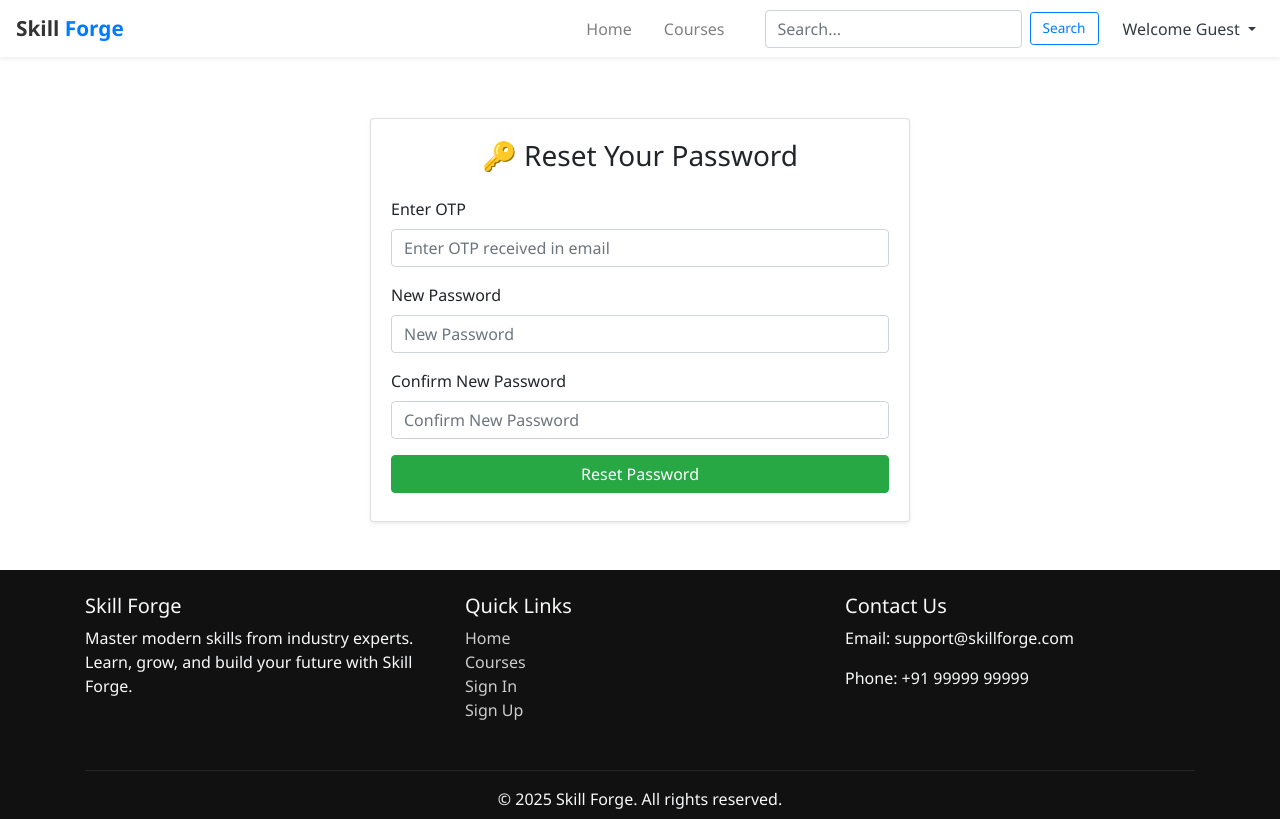
After one commit to Sujixz/Skill_forge, a Django app: page /reset-password/ in a window 1280 px wide. The commit adds this page. Run offline with Django 5.2, Linux system fonts and the light colour scheme; some libraries are stand-ins or nearby versions.

Commit message:
reser_pass

```diff
--- a/core/templates/base.html
+++ b/core/templates/base.html
@@ -99,7 +99,7 @@
 
 
   <nav class="navbar navbar-expand-lg navbar-light bg-white shadow-sm fixed-top">
-    <div class="container">
+    <!-- <div class="container"> -->
       <!-- Logo -->
       <a class="navbar-brand d-flex align-items-center" href="{% url 'index' %}">
         <!-- <img src="{% static 'images/logo.png' %}" alt="Skill Forge Logo" onerror="this.style.display='none'"> -->
@@ -122,7 +122,7 @@
             <a class="nav-link" href="{% url 'course_detail' 1 %}">Courses</a>
           </li>
           <li class="nav-item mx-2">
-            <a class="nav-link" href="{% url 'wishlist' %}"><i class="fas fa-heart"></i> Wishlist</a>
+            <!-- <a class="nav-link" href="{% url 'wishlist' %}"><i class="fas fa-heart"></i> Wishlist</a> -->
           </li>
         </ul>
 
@@ -161,7 +161,7 @@
   </ul>
 {% endif %}
       </div>
-    </div>
+    <!-- </div> -->
   </nav>
 
 
@@ -186,8 +186,8 @@
           <h5>Quick Links</h5>
           <ul class="list-unstyled">
             <li><a href="{% url 'index' %}">Home</a></li>
-            <li><a href="{% url 'courses' %}">Courses</a></li>
-            <li><a href="{% url 'wishlist' %}">Wishlist</a></li>
+            <li><a href="{% url 'course_detail' 1 %}">Courses</a></li>
+            <!-- <li><a href="{% url 'wishlist' %}">Wishlist</a></li> -->
             <li><a href="{% url 'signin' %}">Sign In</a></li>
             <li><a href="{% url 'signup' %}">Sign Up</a></li>
           </ul>
--- a/core/templates/index.html
+++ b/core/templates/index.html
@@ -34,11 +34,8 @@
           <h5 class="card-title">{{ course.title }}</h5>
           <p class="card-text">{{ course.description|truncatechars:80 }}</p>
           <p class="text-success fw-semibold">₹{{ course.price }}</p>
-          {% if user.is_authenticated %}
             <a href="{% url 'course_detail' course.id %}" class="btn btn-outline-primary btn-sm mt-auto">Learn More</a>
-          {% else %}
-            <a href="{% url 'signin' %}?next={% url 'course_detail' course.id %}" class="btn btn-outline-primary btn-sm mt-auto">Learn More</a>
-          {% endif %}
+
         </div>
       </div>
     </div>
--- /dev/null
+++ b/core/templates/reset_password.html
@@ -0,0 +1,67 @@
+{% extends "base.html" %}
+{% block title %}Reset Password | Skill Forge{% endblock %}
+{% block content %}
+
+<div class="container my-5">
+  <div class="row justify-content-center">
+    <div class="col-md-6">
+      <div class="card shadow-sm">
+        <div class="card-body">
+          <h3 class="text-center mb-4">🔑 Reset Your Password</h3>
+          <form method="POST" onsubmit="return validatePassword();">
+            {% csrf_token %}
+
+            <div class="mb-3">
+              <label for="otp" class="form-label">Enter OTP</label>
+              <input type="text" class="form-control" id="otp" name="otp" placeholder="Enter OTP received in email" required>
+            </div>
+
+            <div class="mb-3">
+              <label for="new_password" class="form-label">New Password</label>
+              <input type="password" class="form-control" id="new_password" name="new_password" placeholder="New Password" required>
+            </div>
+
+            <div class="mb-3">
+              <label for="confirm_password" class="form-label">Confirm New Password</label>
+              <input type="password" class="form-control" id="confirm_password" name="confirm_password" placeholder="Confirm New Password" required>
+            </div>
+
+            <button type="submit" class="btn btn-success w-100">Reset Password</button>
+          </form>
+
+          <div id="passwordError" class="text-danger mt-2"></div>
+
+          {% if error %}
+          <div class="alert alert-danger mt-3">{{ error }}</div>
+          {% endif %}
+        </div>
+      </div>
+    </div>
+  </div>
+</div>
+
+<script>
+  function validatePassword() {
+    const newPassword = document.getElementById("new_password").value;
+    const confirmPassword = document.getElementById("confirm_password").value;
+    const specialCharPattern = /[!@#$%^&*(),.?":{}|<>]/;
+
+    // Check special character
+    if (!specialCharPattern.test(newPassword)) {
+      document.getElementById("passwordError").innerText = "⚠️ Password must contain at least one special character.";
+      return false;
+    }
+
+    // Check match
+    if (newPassword !== confirmPassword) {
+      document.getElementById("passwordError").innerText = "⚠️ Passwords do not match.";
+      return false;
+    }
+
+    // Clear error if validation passes
+    document.getElementById("passwordError").innerText = "";
+    return true;
+  }
+</script>
+
+{% endblock %}
--- a/core/templates/signin.html
+++ b/core/templates/signin.html
@@ -24,11 +24,11 @@
         <input type="password" class="form-control" name="password" placeholder="Password">
       </div>
       <div class="form-check mb-2">
-        <input type="checkbox" class="form-check-input" id="rememberMe">
+        <input type="checkbox" class="form-check-input" id="rememberMe" name="remember_me" required>
         <label class="form-check-label" for="rememberMe">Remember me</label>
       </div>
       <div class="mb-3">
-        <a href="#" class="text-secondary float-right">Forgot password?</a>
+        <a href="{% url 'request_password' %}" class="text-secondary float-right">Forgot password?</a>
       </div>
       <button type="submit" class="btn btn-primary btn-block">Sign In</button>
     </form>
--- a/core/urls.py
+++ b/core/urls.py
@@ -1,5 +1,7 @@
 from django.urls import path
 from . import views
+from django.contrib.auth import views as auth_views
+
 
 urlpatterns = [
     path('', views.index, name='index'),
@@ -10,6 +12,11 @@ urlpatterns = [
     path('course/<int:course_id>/enroll/', views.enroll_course, name='enroll_course'),
     path('enrolled_courses/', views.enrolled_courses, name='enrolled_courses'),
     path('course_content/<int:course_id>/', views.course_content, name='course_content'),
+
+
+ # for authentication..(when user clicks on frget passwoed)
+    path('request-password/', views.request_password, name='request_password'),
+    path('reset-password/', views.reset_password, name='reset_password'),
 
 
 
--- a/core/views.py
+++ b/core/views.py
@@ -135,6 +135,45 @@ def userlogout(request):
     logout(request)
     return redirect("index")
 
+# forget password ( when user clicks on frget paasewrd)
+import random
+from django.core.mail import send_mail
+def forgot_password(request):
+    if request.method == 'POST':
+        email = request.POST['email']
+        otp = random.randint(100000, 999999)
+        request.session['otp'] = str(otp)
+        request.session['email'] = email
+
+        # Send OTP via email
+        send_mail(
+            'Your OTP for Password Reset',
+            f'Your OTP is: {otp}',
+            'your_email@gmail.com',
+            [email],
+            fail_silently=False,
+        )
+
+        return redirect('verify_otp')
+
+    return render(request, 'forgot_password.html')
+
+
+def verify_otp(request):
+    if request.method == 'POST':
+        entered_otp = request.POST['otp']
+        session_otp = request.session.get('otp')
+
+        if entered_otp == session_otp:
+            # OTP correct, redirect to index
+            messages.success(request, "OTP Verified Successfully!")
+            return redirect('index')
+        else:
+            messages.error(request, "Invalid OTP. Please try again.")
+            return redirect('verify_otp')
+
+    return render(request, 'verify_otp.html')
+
 # Dashboard View - Show enrolled courses
 @login_required
 def dashboard(request):
@@ -218,6 +257,8 @@ def payment(request):
 
     return redirect('payment_success')
 
+
+from django.core.mail import send_mail
 @login_required
 def payment_success(request):
     payment_id = request.GET.get('payment_id')
@@ -231,10 +272,38 @@ def payment_success(request):
     course = Course.objects.get(id=course_id) if course_id else None
     billing = BillingDetails.objects.get(id=billing_id) if billing_id else None
 
-    # Save
+    # ✅ Save enrollment
     if course:
         enrollment, created = Enrollment.objects.get_or_create(student=request.user, course=course)
         print("ENROLLMENT CREATED:", created)
+
+    # ✅ Send payment confirmation email
+    if billing and course:
+        send_mail(
+            subject=f'Payment Confirmation - {course.title}',
+            message=f'''
+Hello {billing.first_name} {billing.last_name},
+
+Thank you for your payment!
+
+ Payment ID: {payment_id}
+ Course: {course.title}
+ Amount Paid: ₹{course.price}
+
+You can now access your course anytime by logging into your account.
+
+Happy Learning!
+Skill Forge Team
+''',
+            from_email=settings.EMAIL_HOST_USER,
+            recipient_list=[billing.email],
+            fail_silently=False,
+        )
+        print("Confirmation email sent to:", billing.email)
+
+    # ✅ Clear session data
+    request.session.pop('course_id', None)
+    request.session.pop('billing_id', None)
 
     context = {
         'payment_id': payment_id,
@@ -242,11 +311,8 @@ def payment_success(request):
         'billing': billing,
     }
 
+    return render(request, 'payment_success.html', context)
 
-    request.session.pop('course_id', None)
-    request.session.pop('billing_id', None)
-
-    return render(request, 'payment_success.html', context)
 
 
 
@@ -272,3 +338,71 @@ def search_results(request):
         'courses': courses
     }
     return render(request, 'search_results.html', context)
+
+import random
+from django.core.mail import send_mail
+
+def request_password(request):
+    if request.method == 'POST':
+        email = request.POST.get('email')
+        otp = str(random.randint(1000, 9999))
+
+        try:
+            user = User.objects.get(email=email)
+            # Save OTP in session
+            request.session['reset_email'] = email
+            request.session['reset_otp'] = otp
+
+            # Send email
+            send_mail(
+                'Your OTP for Password Reset',
+                f'Hello,\n\nYour OTP for password reset is: {otp}\n\nSkill Forge',
+                settings.EMAIL_HOST_USER,
+                [email],
+                fail_silently=False,
+            )
+
+            return redirect('reset_password')
+
+        except User.DoesNotExist:
+            return render(request, 'request_password.html', {'error': 'Email not found'})
+
+    return render(request, 'request_password.html')
+
+
+def reset_password(request):
+    if request.method == 'POST':
+        input_otp = request.POST.get('otp')
+        new_password = request.POST.get('new_password')
+        confirm_password = request.POST.get('confirm_password')
+
+        session_otp = request.session.get('reset_otp')
+        email = request.session.get('reset_email')
+
+        if not email or not session_otp:
+            return redirect('request_password')  # session expired or invalid flow
+
+        # ✅ OTP verification
+        if input_otp != session_otp:
+            return render(request, 'reset_password.html', {'error': '❌ Invalid OTP entered.'})
+
+        # ✅ Password match verification
+        if new_password != confirm_password:
+            return render(request, 'reset_password.html', {'error': '❌ Passwords do not match.'})
+
+        # ✅ Update password in database
+        try:
+            user = User.objects.get(email=email)
+            user.set_password(new_password)
+            user.save()
+
+            # ✅ Clear session data
+            request.session.pop('reset_otp')
+            request.session.pop('reset_email')
+
+            return redirect('signin')  # replace with your signin url name
+
+        except User.DoesNotExist:
+            return render(request, 'reset_password.html', {'error': 'User not found.'})
+
+    return render(request, 'reset_password.html')
```
Also changed, not shown: core/templates/course_detail.html (+6 -2 lines), core/templates/request_password.html (added, +29 -0 lines), core/templates/search_results.html (+5 -5 lines), skillforge/settings.py (+8 -0 lines), db.sqlite3.
